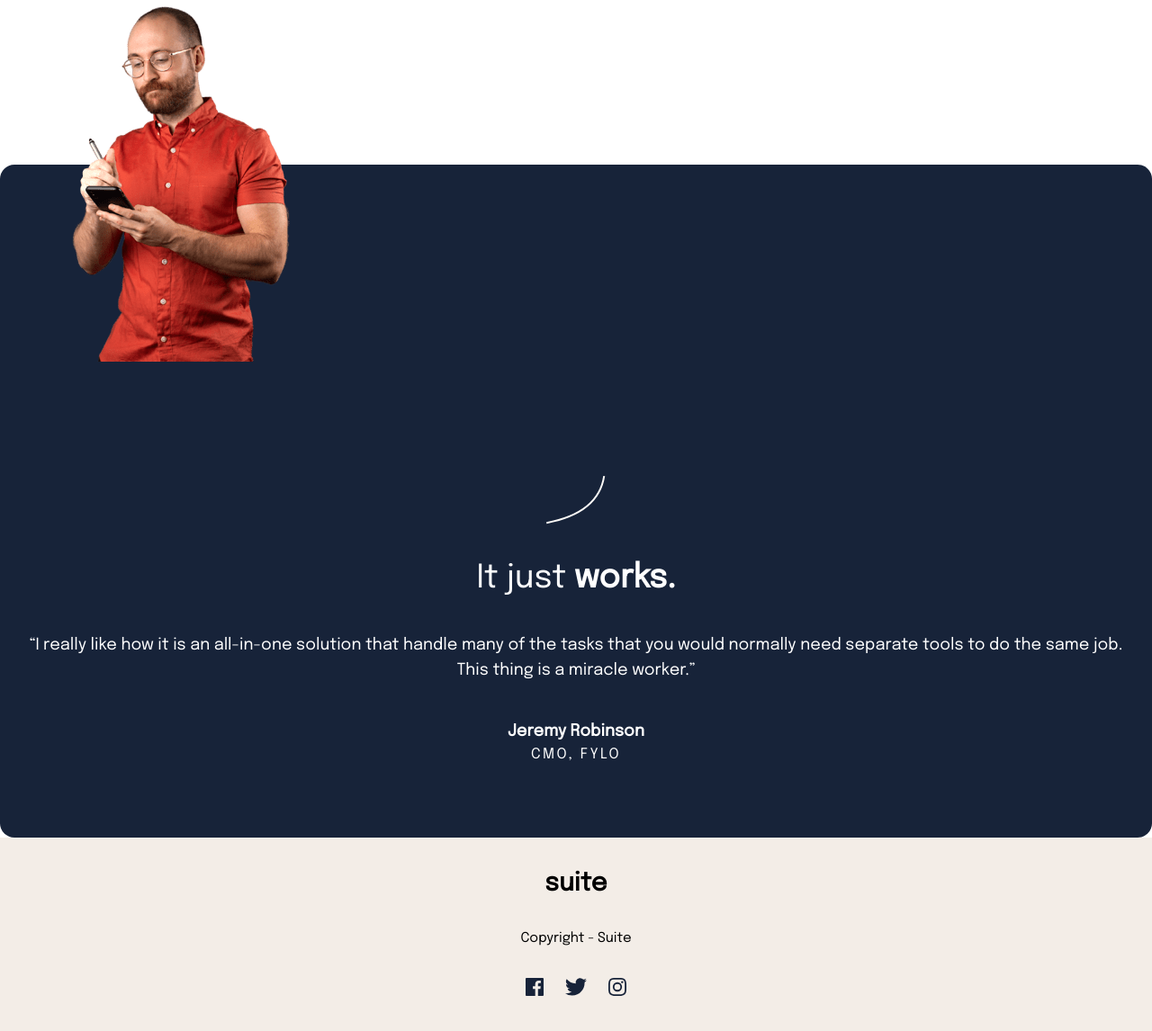
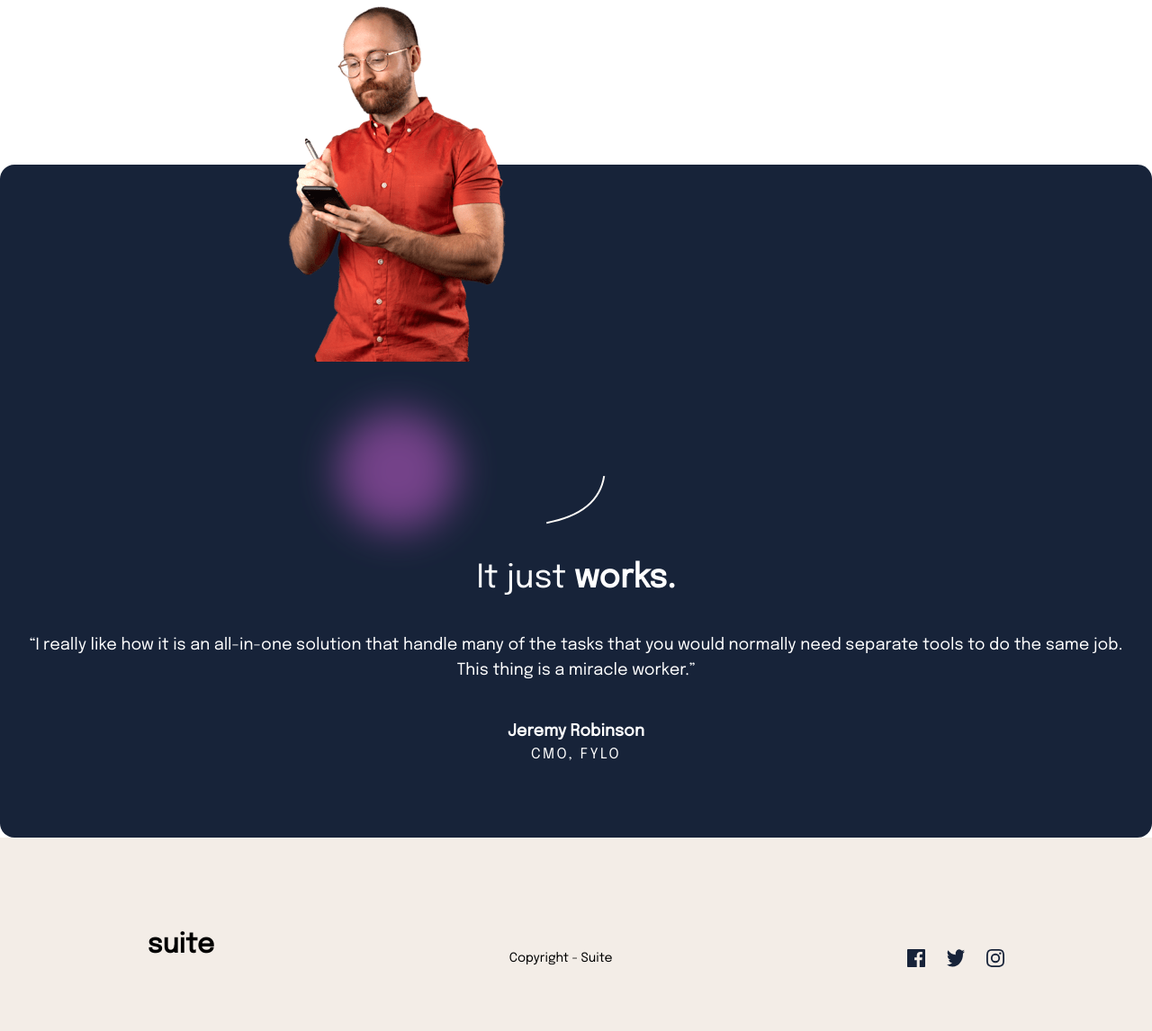
Before and after one commit to niclast7611/suite-landing-page, a React (Create React App) app: page / in a window 1280 px wide. Shown: the part 1036-2182 px from the top of the page at 90% size. Built offline with nearby package versions, Linux system fonts and the light colour scheme.

Commit message:
footer sized for tablet work on blur

```diff
--- a/src/App.js
+++ b/src/App.js
@@ -6,7 +6,7 @@ import NavBar from "./components/NavBar";
 
 function App() {
   return (
-    <div className="flex flex-col h-fit">
+    <div className="flex flex-col min-h-full">
       <NavBar />
       <HeroImageAndIntro />
 
--- a/src/components/Card.js
+++ b/src/components/Card.js
@@ -4,10 +4,15 @@ const assetsPath = process.env.PUBLIC_URL + "/assets/";
 export default function Card() {
   return (
     <div className="relative">
-      <div className="absolute -top-44 left-20">
+      <div className="absolute -top-44 left-80">
         <img
           src={`${assetsPath}image-jeremy-small.png`}
           alt="Jeremy Robinson"
+        />
+        <img
+          src={`${assetsPath}pattern-blur.svg`}
+          alt="Purple Blur"
+          className="hidden md:block md:absolute md:z-0 "
         />
       </div>
       <div className="flex flex-col text-center bg-[#172339] text-white justify-end h-[748px] space-y-10 pb-20 rounded-2xl">
--- a/src/components/Footer.js
+++ b/src/components/Footer.js
@@ -3,9 +3,9 @@ const assetsPath = process.env.PUBLIC_URL + "/assets/";
 
 export default function Footer() {
   return (
-    <div className="flex flex-col space-y-7 bg-[#F3EDE7] bottom-0 h-60 py-9 align-middle items-center">
-      <div className="text-[28px] leading-8 font-[900]">suite</div>
-      <div className="text-[15px] leading-8">Copyright - Suite</div>
+    <div className="flex flex-col space-y-7 bg-[#F3EDE7] h-60 py-9 align-middle items-center md:flex-row md:justify-around">
+      <div className="text-3xl font-bold">suite</div>
+      <div className="text-sm">Copyright - Suite</div>
       <div className="flex flex-row justify-center space-x-6">
         <img src={`${assetsPath}icon-facebook.svg`} alt="Facebook Logo" />
         <img src={`${assetsPath}icon-twitter.svg`} alt="Twitter Logo" />
```
